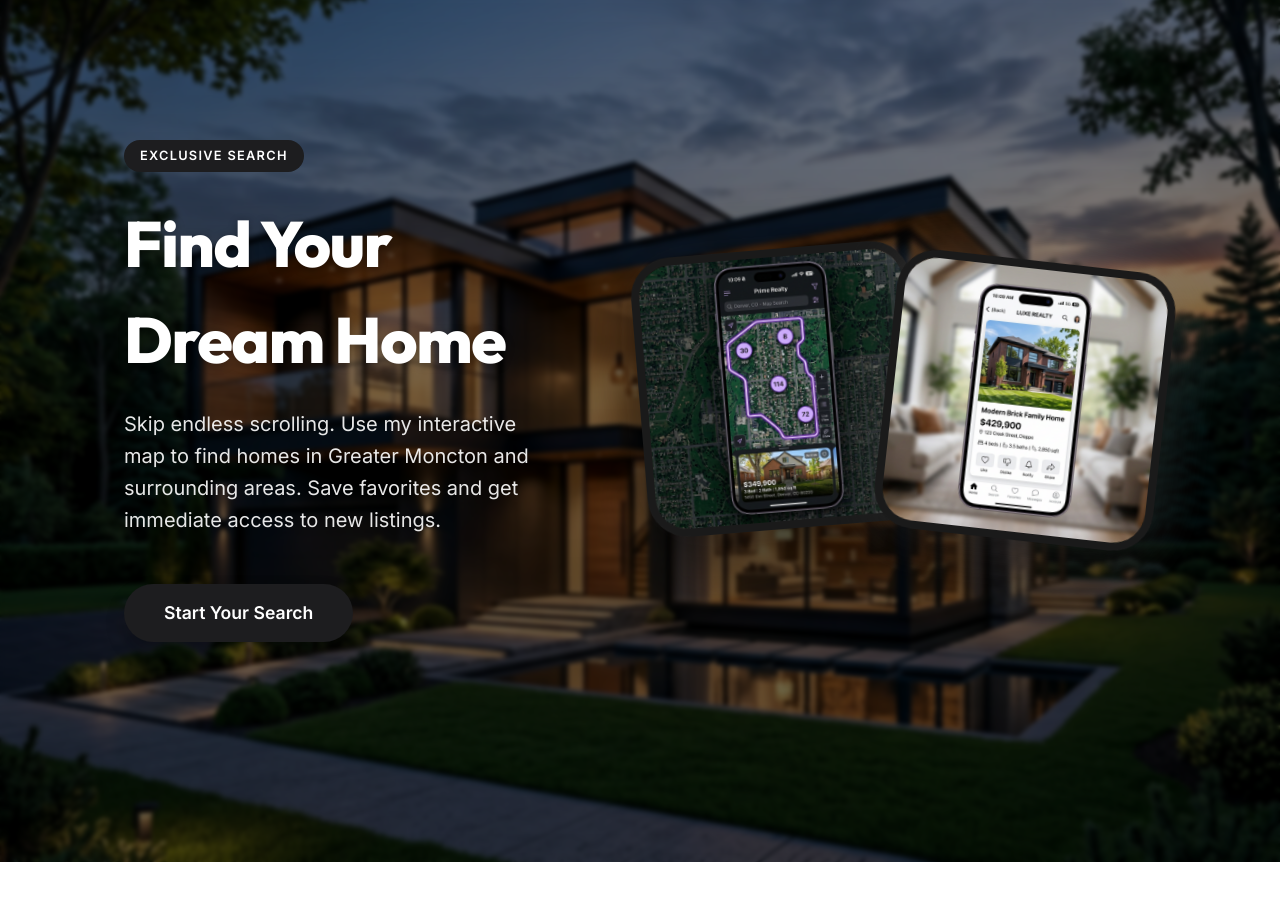
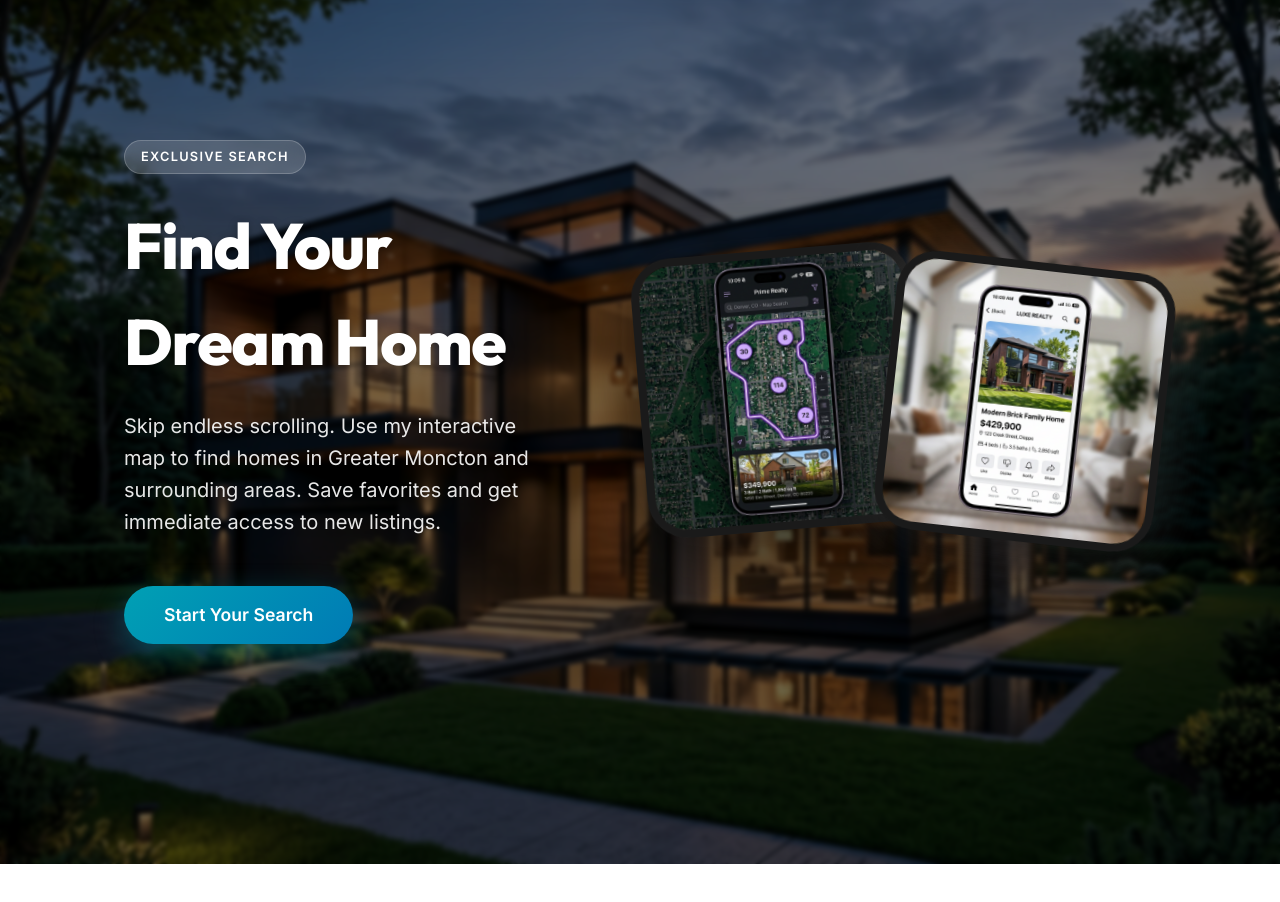
Before and after one commit to Raphael-lemire/raphael-website, a React (Vite) app: page / in a window 1280 px wide. Shown: the part 2018-2920 px from the top of the page. Built offline with nearby package versions, Linux system fonts and the light colour scheme.

Commit message:
Fix dark mode CTA contrast

```diff
--- a/src/pages/Home.css
+++ b/src/pages/Home.css
@@ -482,8 +482,11 @@
 
 .browse-badge {
     display: inline-block;
-    background: var(--text-primary);
-    color: var(--bg-primary);
+    background: rgba(255, 255, 255, 0.15);
+    backdrop-filter: blur(10px);
+    -webkit-backdrop-filter: blur(10px);
+    border: 1px solid rgba(255, 255, 255, 0.2);
+    color: white;
     padding: 6px 16px;
     border-radius: 100px;
     font-size: 0.8rem;
@@ -513,7 +516,17 @@
     padding: 16px 40px;
     font-size: 1.1rem;
     font-weight: 600;
-    box-shadow: 0 10px 20px rgba(0, 0, 0, 0.2);
+    background: linear-gradient(135deg, #00A0B4 0%, #007bb5 100%);
+    color: white !important;
+    border: none;
+    box-shadow: 0 10px 30px rgba(0, 160, 180, 0.4);
+    transition: transform 0.3s ease, box-shadow 0.3s ease;
+}
+
+.browse-btn:hover {
+    transform: translateY(-4px);
+    box-shadow: 0 15px 40px rgba(0, 160, 180, 0.6);
+    background: linear-gradient(135deg, #00b5cc 0%, #008cc9 100%);
 }
 
 /* App Showcase */
```
